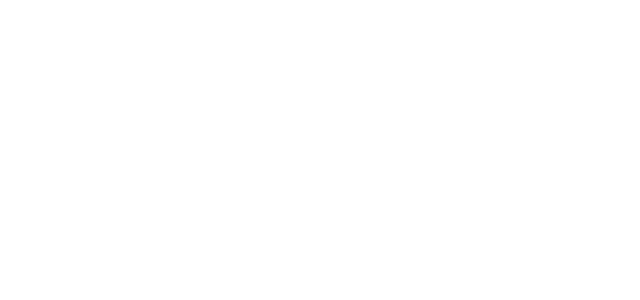
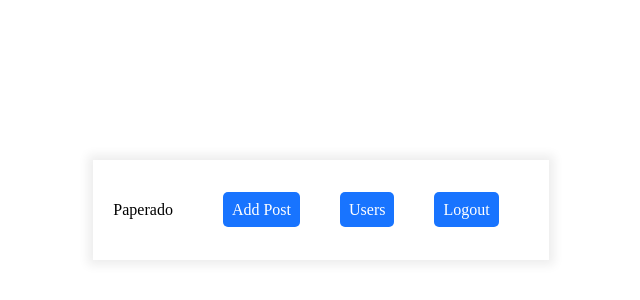
Before and after one commit to kalviumcommunity/S48_RajKumar_Capstone_Paperado, a React (Vite) app in the folder Client/paperado/: page /home in a window 1280 px wide. Before the commit this address had no page. Shown: the part 190-490 px from the top of the page, without its empty margins (319-959 px from the left). Built offline with nearby package versions, Linux system fonts and the light colour scheme; a web font is replaced by a local one.

Commit message:
Add3ed header aand created home page

```diff
--- a/Client/paperado/src/App.jsx
+++ b/Client/paperado/src/App.jsx
@@ -2,6 +2,7 @@
 import PaperadoHome from './component/Pages/Landingpage';
 import Login from './component/Pages/Login';
 import SignUp from "./component/Pages/Signup";
+import Home from './component/Pages/Home';
 
 function App(){
   // const [count, setCount]=useState(0)
@@ -12,6 +13,7 @@
         <Route path="/" element={<PaperadoHome />} />
         <Route path="/login" element={<Login />} />
         <Route path="/signup" element={<SignUp />} />
+        <Route path="/home" element={<Home/>}/>
       </Routes>
     </BrowserRouter>
   );
--- /dev/null
+++ b/Client/paperado/src/component/Css/Header.css
@@ -0,0 +1,28 @@
+.navbar {
+    display: flex;
+    justify-content: space-between;
+    align-items: center;
+    padding: 10px 20px;
+}
+
+.menu {
+    list-style: none;
+    display: flex;
+}
+
+.menu li {
+    margin-left: 10px;
+}
+
+.menu li a {
+    text-decoration: none;
+    color: white;
+    padding: 9px;
+    background-color: #1874ff;
+    border-radius: 5px;
+}
+
+.webname {
+    margin: 0;
+    padding: 0;
+}
--- /dev/null
+++ b/Client/paperado/src/component/Css/Home.css
@@ -0,0 +1,3 @@
+.container {
+    background: white;
+}
--- a/Client/paperado/src/component/Footer.jsx
+++ b/Client/paperado/src/component/Footer.jsx
@@ -1,4 +1,4 @@
-import React from 'react';
+// import React from 'react';
 import './Css/Footer.css'
 
 function Footer() {
--- /dev/null
+++ b/Client/paperado/src/component/Header.jsx
@@ -0,0 +1,23 @@
+import { Link } from "react-router-dom";
+import './Css/Header.css'
+
+const Header = () => {
+  return (
+    <nav className="navbar">
+      <p className="webname">Paperado</p>
+      <ul className="menu">
+        <li>
+          <Link to="/">Add Post</Link>
+        </li>
+        <li>
+          <Link to="/">Users</Link>
+        </li>
+        <li>
+          <Link to="/">Logout</Link>
+        </li>
+      </ul>
+    </nav>
+  );
+};
+
+export default Header;
--- /dev/null
+++ b/Client/paperado/src/component/Pages/Home.jsx
@@ -0,0 +1,13 @@
+// import React from 'react'
+import Header from '../Header'
+import '../Css/Home.css'
+
+function Home() {
+  return (
+    <div className='container'>
+      <Header/>
+    </div>
+  )
+}
+
+export default Home
```
